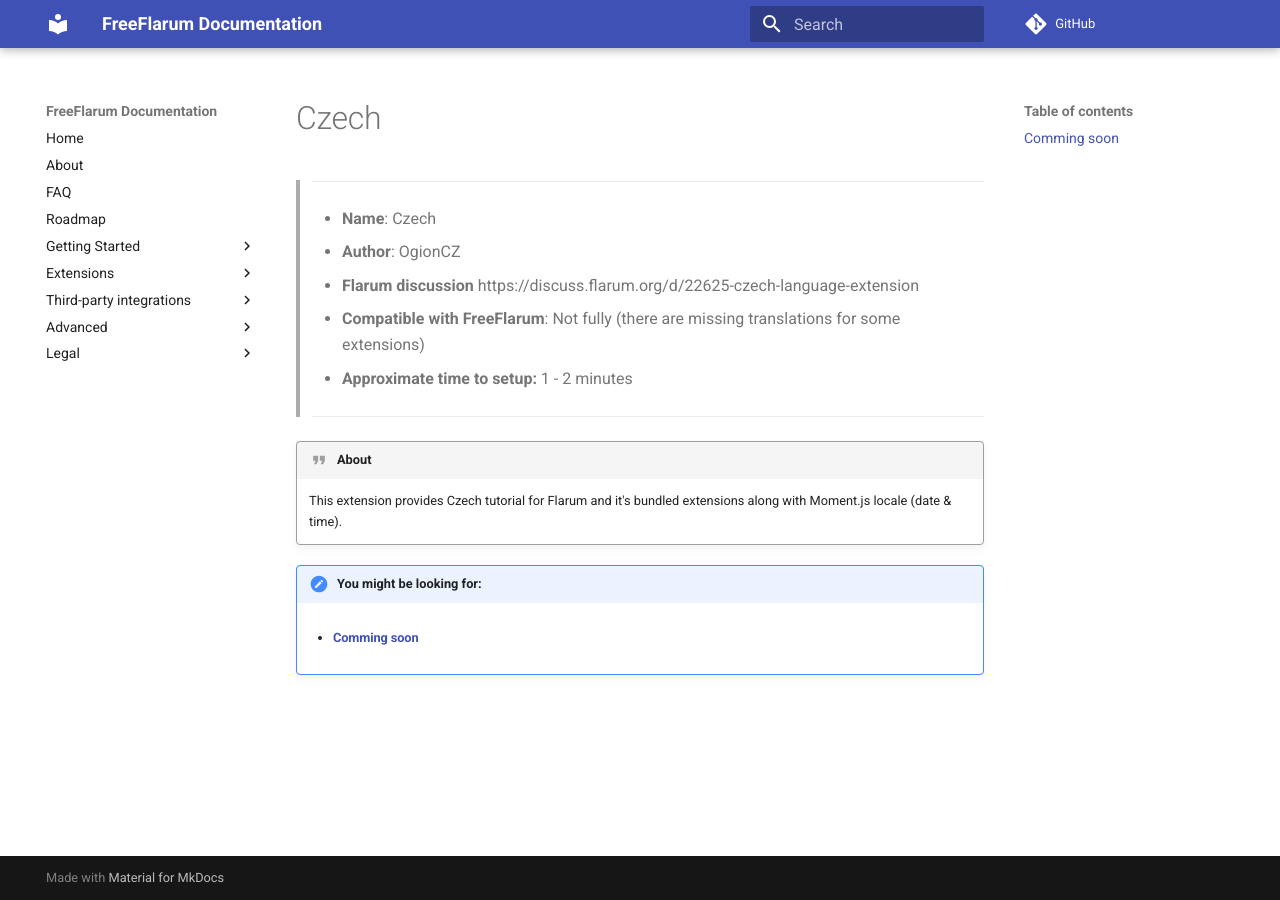
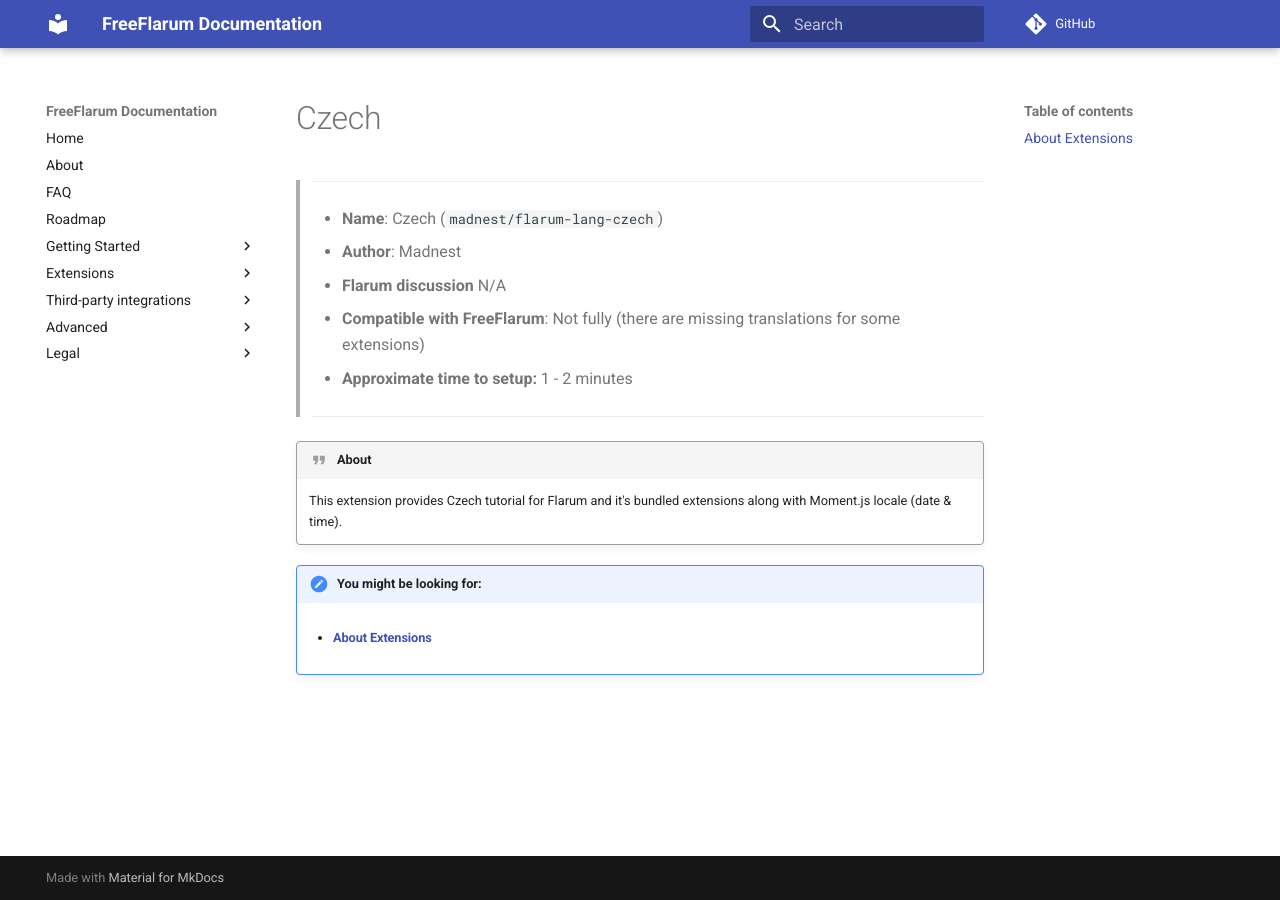
Before and after one commit to FreeFlarum/freeflarum.com, an MkDocs documentation site: the page built from docs/howto/extensions/Czech.md, in a window 1280 px wide. Built offline with MkDocs 1.6.1 and Material for MkDocs 9.7.7, drawn with Linux system fonts in a browser that asks for light colours; comment, search, counter and statistics services are not loaded.

Commit message:
Update Czech.md

```diff
--- a/docs/howto/extensions/Czech.md
+++ b/docs/howto/extensions/Czech.md
@@ -1,7 +1,7 @@
 > ---
-> - **Name**: Czech
-> - **Author**: OgionCZ
-> - **Flarum discussion** https://discuss.flarum.org/d/22625-czech-language-extension
+> - **Name**: Czech (`madnest/flarum-lang-czech`)
+> - **Author**: Madnest
+> - **Flarum discussion** N/A
 > - **Compatible with FreeFlarum**: Not fully (there are missing translations for some extensions)
 > - **Approximate time to setup:** 1 - 2 minutes
 >
@@ -11,4 +11,4 @@
     This extension provides Czech tutorial for Flarum and it's bundled extensions along with Moment.js locale (date & time).
 
 !!! note "You might be looking for:"
-    - #### **[Comming soon]()**
+    - #### **[About Extensions](https://www.freeflarum.com/docs/howto/extensions/About-Extensions/)**
```
